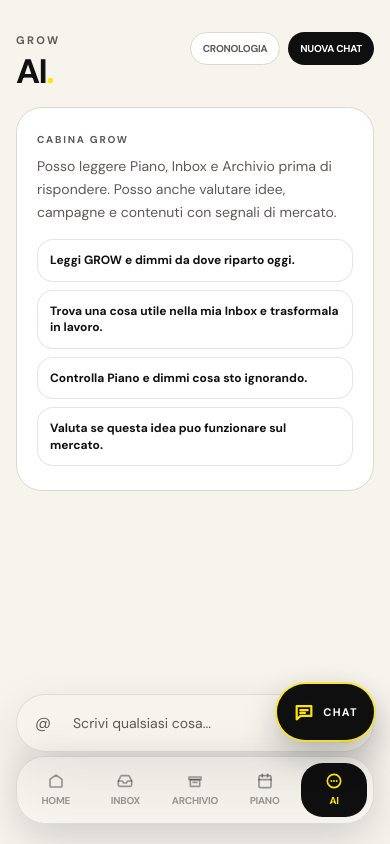
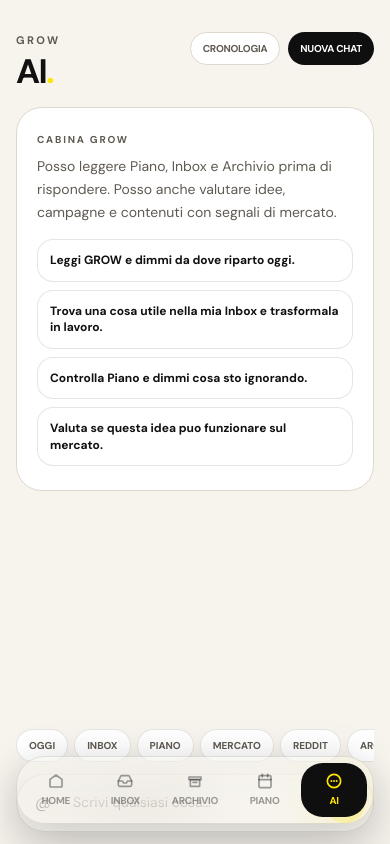
Before and after one commit to davidecaputopd-bot/curatorial, a Next.js app: page /ai in a window 390 px wide. Built offline with nearby package versions, Linux system fonts and the light colour scheme.

Commit message:
fix: stabilize mobile ai composer

```diff
--- a/src/app/ai/page.tsx
+++ b/src/app/ai/page.tsx
@@ -106,6 +106,15 @@ const QUICK_PROMPTS = [
   'Valuta se questa idea puo funzionare sul mercato.',
 ]
 
+const COMMAND_KEYS = [
+  { label: 'Oggi', prompt: 'Leggi GROW e dimmi la priorita di oggi.' },
+  { label: 'Inbox', prompt: 'Guarda la mia Inbox recente e trova uno spunto utile.' },
+  { label: 'Piano', prompt: 'Controlla il Piano e dimmi cosa rischio di lasciare indietro.' },
+  { label: 'Mercato', prompt: 'Valuta questa idea sul mercato: ' },
+  { label: 'Reddit', prompt: 'Cerca online in inglese, includendo Reddit e forum pubblici: ' },
+  { label: 'Archivio', prompt: 'Cerca nel mio Archivio una direzione visiva per: ' },
+]
+
 function messageId() {
   return `${Date.now()}-${Math.random().toString(36).slice(2, 8)}`
 }
@@ -184,6 +193,7 @@ export default function AiPage() {
   const [citeQuery, setCiteQuery] = useState('')
   const [citeResults, setCiteResults] = useState<Citation[]>([])
   const [citations, setCitations] = useState<Citation[]>([])
+  const [composerFocused, setComposerFocused] = useState(false)
   const bottomRef = useRef<HTMLDivElement>(null)
 
   const referenceContext = useMemo(() => buildReferenceContext(reference), [reference])
@@ -367,6 +377,8 @@ export default function AiPage() {
   async function send(raw: string) {
     const text = raw.trim()
     if (!text || loading) return
+    const activeConversationId = conversationId || newConversationId()
+    if (!conversationId) setConversationId(activeConversationId)
 
     const userMessage: Message = { id: messageId(), role: 'user', content: text }
     const next = [...messages, userMessage]
@@ -388,7 +400,7 @@ export default function AiPage() {
         body: JSON.stringify({
           message: messageForApi,
           history: messages.map((m) => ({ role: m.role, content: m.content })),
-          conversationId,
+          conversationId: activeConversationId,
         }),
       })
 
@@ -449,8 +461,8 @@ export default function AiPage() {
   }
 
   return (
-    <main className="flex min-h-screen flex-col bg-grow-bg text-grow-text">
-      <div className="mx-auto flex min-h-screen w-full max-w-xl flex-col px-4 pb-28 pt-8">
+    <main className="flex h-[100dvh] overflow-hidden bg-grow-bg text-grow-text">
+      <div className="mx-auto flex h-full w-full max-w-xl flex-col px-4 pt-8">
         <header className="mb-5 flex items-start justify-between gap-4">
           <div>
             <p className="text-[11px] font-black uppercase tracking-[0.22em] text-grow-muted">GROW</p>
@@ -527,7 +539,7 @@ export default function AiPage() {
           </section>
         )}
 
-        <div className="flex-1 space-y-4 overflow-y-auto pb-4">
+        <div className="min-h-0 flex-1 space-y-4 overflow-y-auto pb-4">
           {messages.length === 0 && (
             <div className="rounded-[1.6rem] border border-grow-border bg-grow-card px-5 py-6">
               <p className="text-[10px] font-black uppercase tracking-[0.18em] text-grow-muted">
@@ -698,7 +710,7 @@ export default function AiPage() {
           <div ref={bottomRef} />
         </div>
 
-        <div className="fixed bottom-[92px] left-0 right-0 z-40 px-4">
+        <div className="shrink-0 pb-3">
           <div className="mx-auto max-w-xl">
             {citations.length > 0 && (
               <div className="mb-2 flex flex-wrap gap-1.5">
@@ -742,6 +754,27 @@ export default function AiPage() {
               </div>
             )}
 
+            <div className="mb-2 flex gap-1.5 overflow-x-auto pb-1">
+              {COMMAND_KEYS.map((key) => (
+                <button
+                  key={key.label}
+                  type="button"
+                  onClick={() => {
+                    if (key.prompt.endsWith(': ')) {
+                      setInput(key.prompt)
+                      setComposerFocused(true)
+                    } else {
+                      void send(key.prompt)
+                    }
+                  }}
+                  disabled={loading}
+                  className="shrink-0 rounded-full border border-black/10 bg-white px-3 py-2 text-[10px] font-black uppercase text-grow-muted disabled:opacity-40"
+                >
+                  {key.label}
+                </button>
+              ))}
+            </div>
+
             <div className="flex items-center gap-2 rounded-[2rem] border border-black/10 bg-[#F7F4EE]/95 p-2 shadow-[0_18px_50px_rgba(15,15,16,0.12)] backdrop-blur-xl">
               <button
                 type="button"
@@ -751,9 +784,11 @@ export default function AiPage() {
               >
                 @
               </button>
-              <input
+              <textarea
                 value={input}
                 onChange={(e) => setInput(e.target.value)}
+                onFocus={() => setComposerFocused(true)}
+                onBlur={() => window.setTimeout(() => setComposerFocused(false), 160)}
                 onKeyDown={(e) => {
                   if (e.key === 'Enter' && !e.shiftKey) {
                     e.preventDefault()
@@ -762,7 +797,8 @@ export default function AiPage() {
                 }}
                 placeholder="Scrivi qualsiasi cosa..."
                 aria-label="Messaggio per GROW AI"
-                className="min-w-0 flex-1 bg-transparent px-1 py-2 text-sm outline-none placeholder:text-grow-muted"
+                rows={1}
+                className="max-h-24 min-w-0 flex-1 resize-none bg-transparent px-1 py-2 text-sm leading-snug outline-none placeholder:text-grow-muted"
               />
               <button
                 type="button"
@@ -780,7 +816,7 @@ export default function AiPage() {
         </div>
       </div>
 
-      <BottomNav />
+      {!composerFocused && !showCitePicker && <BottomNav />}
     </main>
   )
 }
--- a/src/components/QuickChatButton.tsx
+++ b/src/components/QuickChatButton.tsx
@@ -7,6 +7,7 @@ export default function QuickChatButton() {
   const pathname = usePathname()
   if (
     pathname === '/' ||
+    pathname === '/ai' ||
     pathname === '/chat' ||
     pathname === '/login' ||
     pathname.startsWith('/auth/')
```
